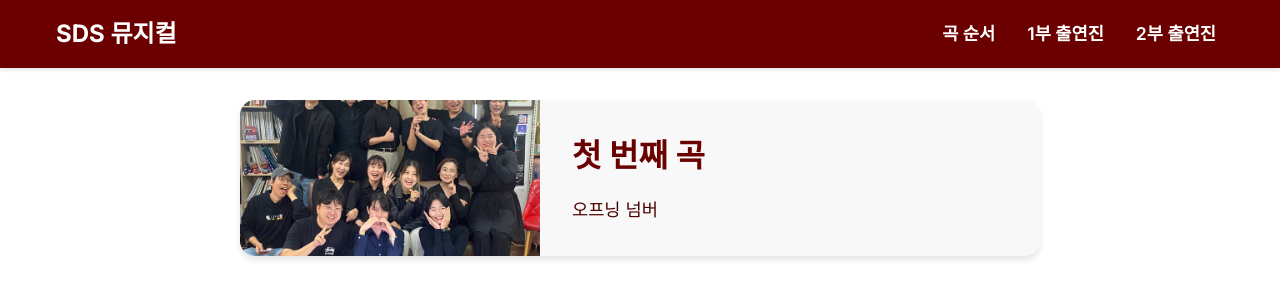
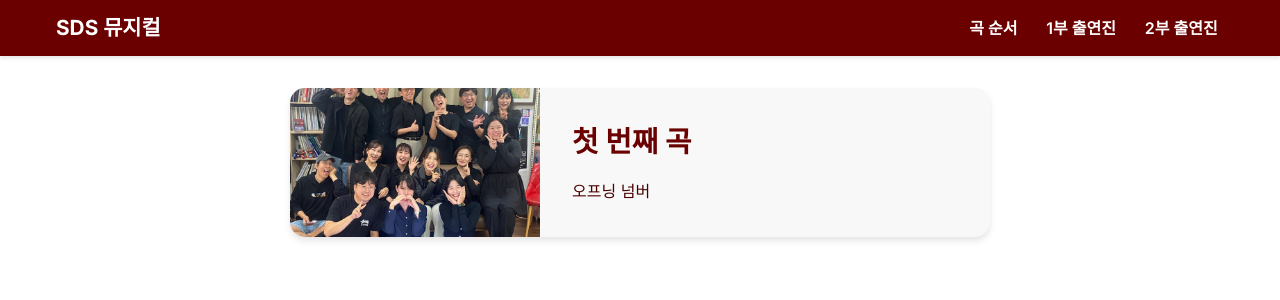
Before and after one commit to JeangyuHeo/brochure_basic, a Next.js app: page /song/1 in a window 1280 px wide. Shown: the top 300 px of the page. Built offline with nearby package versions, Linux system fonts and the light colour scheme; a web font is replaced by a local one.

Commit message:
Add: 모바일 친화적 디자인

```diff
--- a/src/app/styles/Actor.module.css
+++ b/src/app/styles/Actor.module.css
@@ -10,7 +10,7 @@
 
 .actorCard {
   width: 100%;
-  max-width: 600px;
+  max-width: 400px;
   background-color: var(--secondary);
   border-radius: 15px;
   overflow: hidden;
@@ -22,7 +22,7 @@
 .imageWrapper {
   position: relative;
   width: 100%;
-  height: 400px;
+  height: 300px;
 }
 
 .actorImage {
@@ -34,21 +34,21 @@
 }
 
 .actorName {
-  font-size: 1.8rem;
+  font-size: 1.5rem;
   font-weight: 700;
   color: var(--primary);
   margin-bottom: 0.5rem;
 }
 
 .roleTitle {
-  font-size: 1.2rem;
+  font-size: 1.1rem;
   color: var(--accent);
   margin-bottom: 1.5rem;
   font-weight: 500;
 }
 
 .songsTitle {
-  font-size: 1.4rem;
+  font-size: 1.2rem;
   color: var(--primary);
   margin-bottom: 1rem;
   font-weight: 600;
@@ -85,7 +85,7 @@
 }
 
 .songTitle {
-  font-size: 1.1rem;
+  font-size: 1rem;
   color: var(--primary);
   font-weight: 600;
 }
@@ -111,11 +111,11 @@
 @media (min-width: 768px) {
   .actorCard {
     flex-direction: row;
-    max-width: 800px;
+    max-width: 700px;
   }
 
   .imageWrapper {
-    width: 300px;
+    width: 250px;
     height: auto;
     min-height: 400px;
   }
@@ -126,7 +126,7 @@
   }
 
   .actorName {
-    font-size: 2rem;
+    font-size: 1.8rem;
   }
 
   .roleTitle {
--- a/src/app/styles/Navigation.module.css
+++ b/src/app/styles/Navigation.module.css
@@ -1,6 +1,6 @@
 .nav {
   background-color: var(--primary);
-  padding: 0.8rem;
+  padding: 0.6rem;
   box-shadow: 0 2px 4px rgba(0, 0, 0, 0.1);
   position: sticky;
   top: 0;
@@ -18,7 +18,7 @@
 
 .logo {
   color: #ffffff;
-  font-size: 1.3rem;
+  font-size: 1.1rem;
   font-weight: 700;
   text-decoration: none;
   transition: color 0.3s ease;
@@ -35,9 +35,9 @@
   color: #ffffff;
   text-decoration: none;
   font-weight: 600;
-  font-size: 1rem;
+  font-size: 0.9rem;
   transition: color 0.3s ease;
-  padding: 0.5rem;
+  padding: 0.4rem;
 }
 
 .logo:hover,
@@ -53,10 +53,10 @@
   }
 
   .logo {
-    font-size: 1.5rem;
+    font-size: 1.3rem;
   }
 
   .link {
-    font-size: 1.1rem;
+    font-size: 1rem;
   }
 }
--- a/src/app/styles/Song.module.css
+++ b/src/app/styles/Song.module.css
@@ -10,7 +10,7 @@
 
 .songCard {
   width: 100%;
-  max-width: 600px;
+  max-width: 400px;
   background-color: var(--secondary);
   border-radius: 15px;
   overflow: hidden;
@@ -22,7 +22,7 @@
 .imageWrapper {
   position: relative;
   width: 100%;
-  height: 300px;
+  height: 250px;
 }
 
 .songImage {
@@ -34,14 +34,14 @@
 }
 
 .songTitle {
-  font-size: 1.8rem;
+  font-size: 1.5rem;
   color: var(--primary);
   margin-bottom: 1rem;
   font-weight: 700;
 }
 
 .songDescription {
-  font-size: 1.1rem;
+  font-size: 1rem;
   color: var(--accent);
   line-height: 1.6;
 }
@@ -56,11 +56,11 @@
 @media (min-width: 768px) {
   .songCard {
     flex-direction: row;
-    max-width: 800px;
+    max-width: 700px;
   }
 
   .imageWrapper {
-    width: 300px;
+    width: 250px;
     height: auto;
   }
 
@@ -70,6 +70,6 @@
   }
 
   .songTitle {
-    font-size: 2rem;
+    font-size: 1.8rem;
   }
 }
```
Also changed, not shown: src/app/styles/Cast.module.css (+7 -7 lines).
